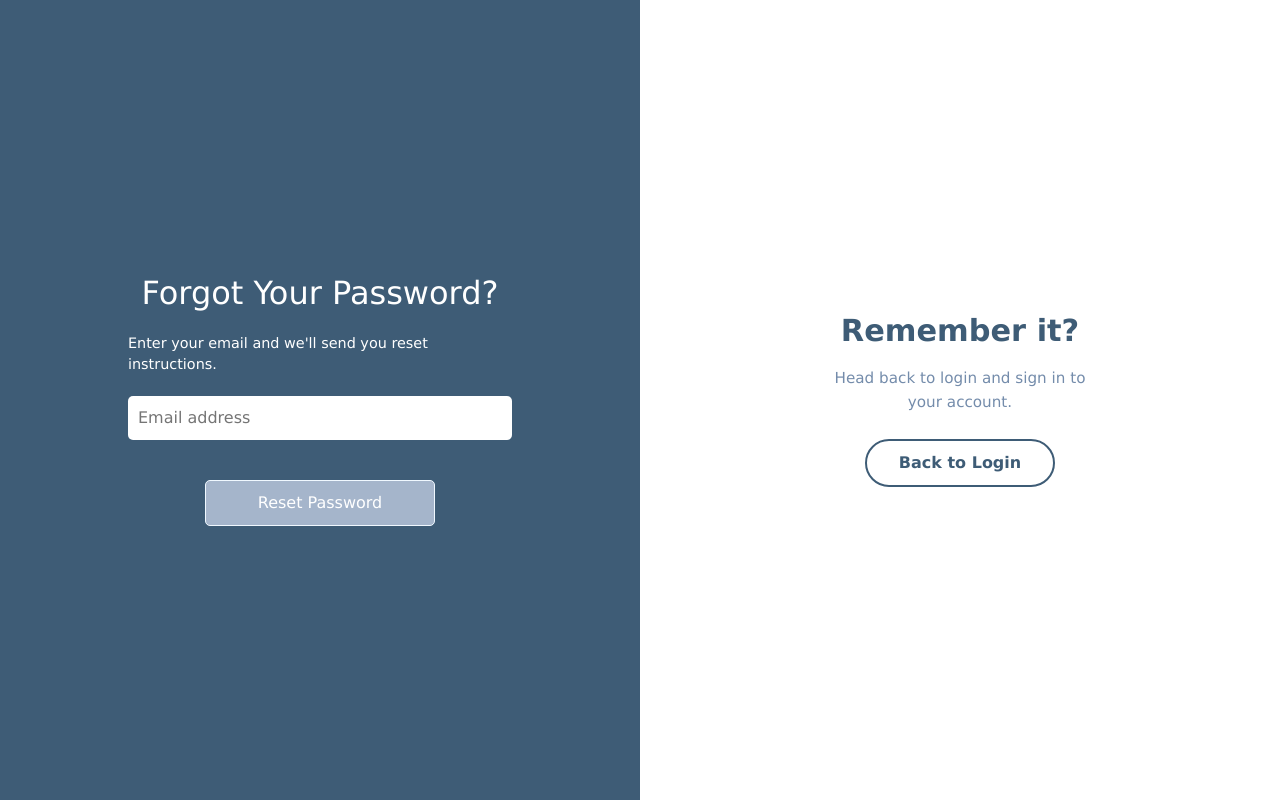
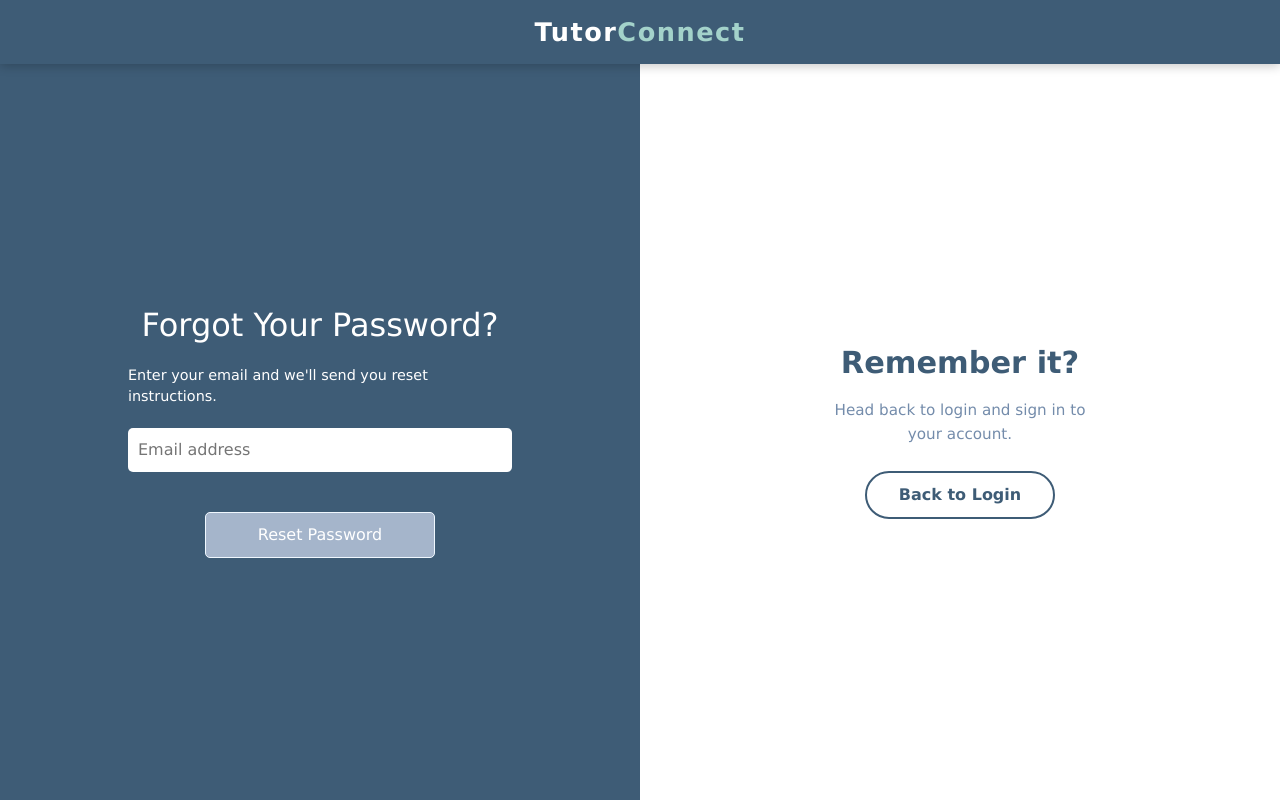
Before and after one commit to kaylahhoang/agileweb, a Flask app: page /forgot_password in a window 1280 px wide. Run offline with Flask 3, Linux system fonts and the light colour scheme.

Commit message:
Added header to login, forgot password and reset password

```diff
--- a/app/templates/forgotpassword.html
+++ b/app/templates/forgotpassword.html
@@ -6,6 +6,10 @@
     <link rel="stylesheet" href="{{ url_for('static', filename='styles.css') }}">
 </head>
 <body class="login-body">
+
+<header class="login-header">
+    <span class="brand">Tutor<span>Connect</span></span>
+</header>
 
 <div class="screen split">
     <div class="half blue">
--- a/app/templates/login.html
+++ b/app/templates/login.html
@@ -6,6 +6,10 @@
     <link rel="stylesheet" href="{{ url_for('static', filename='styles.css') }}">
 </head>
 <body class="login-body">
+
+<header class="login-header">
+    <span class="brand">Tutor<span>Connect</span></span>
+</header>
 
 <div class="wrapper" id="wrapper">
 
--- a/app/templates/resetpassword.html
+++ b/app/templates/resetpassword.html
@@ -6,6 +6,10 @@
     <link rel="stylesheet" href="{{ url_for('static', filename='styles.css') }}">
 </head>
 <body class="login-body">
+
+<header class="login-header">
+    <span class="brand">Tutor<span>Connect</span></span>
+</header>
 
 <div class="screen split">
     <div class="half blue">
--- a/css/styles.css
+++ b/css/styles.css
@@ -1129,3 +1129,41 @@ body.login-body {
 .star-btn:hover {
     transform: scale(1.15);
 }
+
+/* ── Auth pages (login, forgot password, reset password) header ── */
+:root { --header-h: 64px; }
+
+.login-header {
+    position: fixed;
+    top: 0; left: 0; right: 0;
+    height: var(--header-h);
+    background-color: #3e5c76;
+    display: flex;
+    align-items: center;
+    justify-content: center;
+    z-index: 100;
+    box-shadow: 0 2px 10px rgba(0,0,0,0.22);
+}
+
+.login-header .brand {
+    font-size: 1.6rem;
+    font-weight: 700;
+    color: #fff;
+    letter-spacing: 1.5px;
+}
+
+.login-header .brand span {
+    color: #A3D2CA;
+}
+
+body.login-body {
+    padding-top: var(--header-h);
+}
+
+.wrapper {
+    height: calc(100vh - var(--header-h));
+}
+
+.screen {
+    height: calc(100vh - var(--header-h));
+}
```
